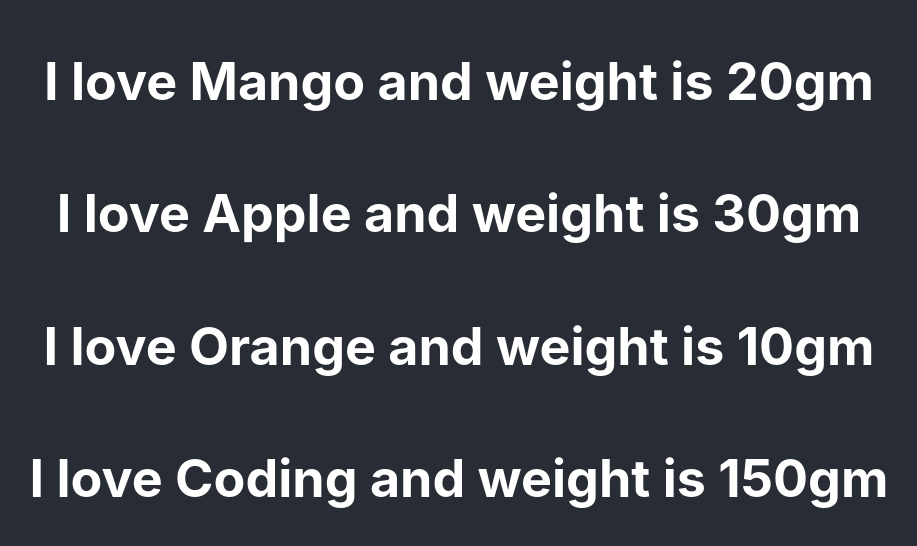
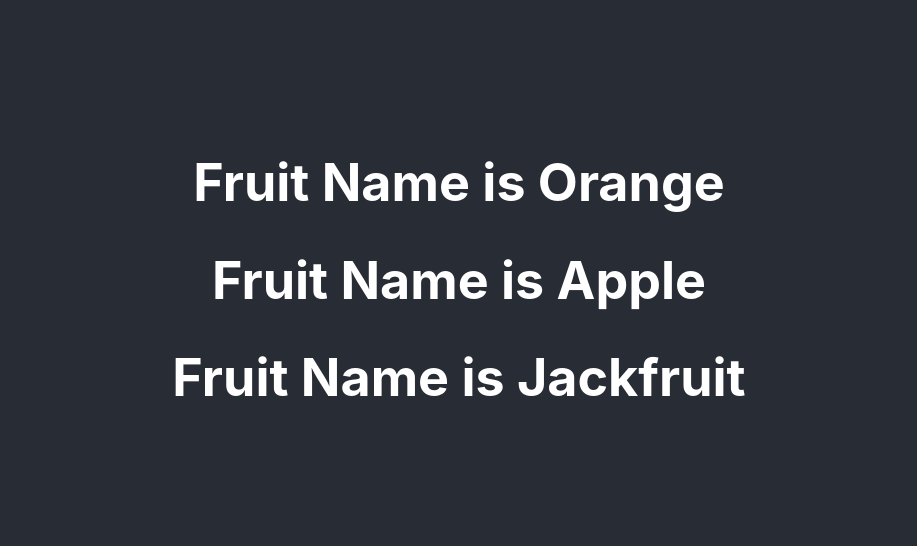
Before and after one commit to developerputul/react_app, a React (Create React App) app: page / in a window 1280 px wide. Shown: the part 120-666 px from the top of the page, without its empty margins (181-1098 px from the left). Built offline with nearby package versions, Linux system fonts and the light colour scheme.

Commit message:
State or props Section updated

```diff
--- a/src/App.js
+++ b/src/App.js
@@ -9,10 +9,8 @@ function App() {
       <header className="App-header">
 
 
-        <Learn name='Mango' weight='20gm'/>
-        <Learn name='Apple' weight='30gm'/>
-        <Learn name='Orange' weight='10gm'/>
-        <Learn name='Coding' weight='150gm'/>
+        <Learning/>
+
       </header>
     </div>
   );
--- a/src/components/Learning.js
+++ b/src/components/Learning.js
@@ -2,8 +2,27 @@ import React, { Component } from "react";
 import { render } from '@testing-library/react';
 
 class Learning extends Component{
-    render(props){
-        return <h1>I Love {props.name} </h1>
+
+    constructor(props) {
+        super(props);
+
+    this.state = {
+       fruits:[
+        {name: 'Mango', weight: '120gm'},
+        {name: 'Orange', weight: '20gm'},
+        {name: 'Apple', weight: '40gm'},
+        {name: 'Jackfruit', weight: '300gm'},
+       ]
+    }
+}
+    render(){
+        return (
+            <div>
+            <h1>Fruit Name is {this.state.fruits[1].name}</h1>
+            <h1>Fruit Name is {this.state.fruits[2].name}</h1>
+            <h1>Fruit Name is {this.state.fruits[3].name}</h1>
+         </div>
+        );
     }
 }
 
```
